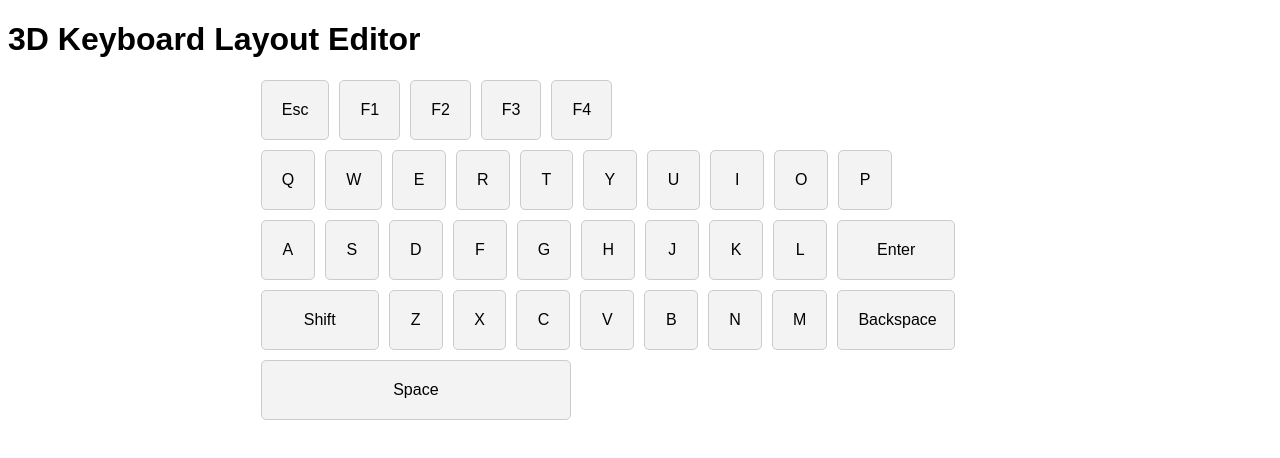
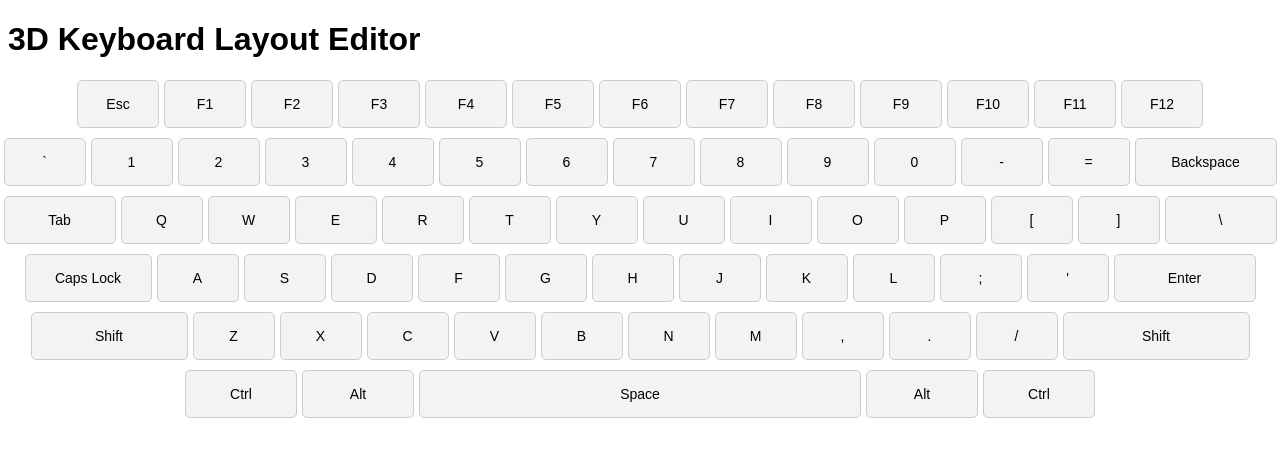
Before and after one commit to marcelomazza/3dkeyboard, a React (Create React App) app: page / in a window 1280 px wide. Shown: the top 458 px of the page. Built offline with nearby package versions, Linux system fonts and the light colour scheme.

Commit message:
Define layoutModel.js

```diff
--- a/src/App.css
+++ b/src/App.css
@@ -2,31 +2,28 @@ body {
   font-family: sans-serif;
 }
 
-.keyboard-grid {
-  display: flex;
-  flex-direction: column;
-  gap: 10px;
-  justify-content: center;
-  margin: 20px auto;
-  width: 60%;
+.keyboard {
+  max-width: 900px; /* Set a maximum width for the entire keyboard */
+  margin: 0 auto;
 }
 
 .keyboard-row {
-  display: grid;
-  grid-template-columns: repeat(12, 1fr); /* Adjust depending on layout */
-  gap: 10px;
+  display: flex;
+  justify-content: center; /* Center all keys within the row */
+  gap: 5px; /* Adjusted spacing between keys */
+  margin-bottom: 10px;
 }
 
 .key {
   background-color: #f3f3f3;
-  padding: 20px;
+  padding: 15px 10px; /* Adjust padding for a more compact key size */
   text-align: center;
   border: 1px solid #ccc;
   border-radius: 5px;
-  font-size: 16px;
+  font-size: 14px;
   cursor: pointer;
   transition: background-color 0.2s ease;
-  width: auto; /* Automatic width for standard keys */
+  flex: 0 0 auto;
 }
 
 .key:hover {
--- a/src/components/Keyboard.js
+++ b/src/components/Keyboard.js
@@ -1,49 +1,31 @@
 import React from 'react';
+import layoutModel from '../models/layoutModel'; // Import the centralized layout model
 
-// Predefined QWERTY layout data structure
-const predefinedLayouts = {
-  qwerty: [
-    [
-      { label: 'Esc' }, { label: 'F1' }, { label: 'F2' }, { label: 'F3' }, { label: 'F4' }
-    ],
-    [
-      { label: 'Q' }, { label: 'W' }, { label: 'E' }, { label: 'R' }, { label: 'T' }, { label: 'Y' }, { label: 'U' }, { label: 'I' }, { label: 'O' }, { label: 'P' }
-    ],
-    [
-      { label: 'A' }, { label: 'S' }, { label: 'D' }, { label: 'F' }, { label: 'G' }, { label: 'H' }, { label: 'J' }, { label: 'K' }, { label: 'L' }, { label: 'Enter', width: 2 } // Fixed width for Enter key
-    ],
-    [
-      { label: 'Shift', width: 2 }, { label: 'Z' }, { label: 'X' }, { label: 'C' }, { label: 'V' }, { label: 'B' }, { label: 'N' }, { label: 'M' }, { label: 'Backspace', width: 2 } // Fixed width for Backspace
-    ],
-    [
-      { label: 'Space', width: 5 } // Fixed width for Spacebar
-    ]
-  ]
-};
-
-// Create the Key component
 const KeyComponent = ({ label, width }) => {
   return (
-    <div className="key" style={{ gridColumn: width ? `span ${width}` : 'auto' }}>
+    <div
+      className="key"
+      style={{ flex: `0 0 ${width * 60}px` }} // Adjust width dynamically based on key size
+    >
       {label}
     </div>
   );
 };
 
-// Render the QWERTY layout using the predefined data
-const Keyboard = () => {
-  const layout = predefinedLayouts.qwerty; // Load the predefined QWERTY layout
+const Keyboard = ({ layoutType = 'qwerty' }) => {
+  const layout = layoutModel.getLayout(layoutType); // Get the layout (predefined or custom)
 
+  const rows = [1, 2, 3, 4, 5, 6]; // Total number of rows in the layout
   return (
-    <div className="keyboard-grid">
-      {layout.map((row, rowIndex) => (
-        <div key={rowIndex} className="keyboard-row">
-          {row.map((key, keyIndex) => (
-            <KeyComponent key={keyIndex} label={key.label} width={key.width} />
+    <>
+      {rows.map(row => (
+        <div className="keyboard-row" key={row}>
+          {layout.filter(key => key.row === row).map((key, index) => (
+            <KeyComponent key={index} label={key.label} width={key.width} />
           ))}
         </div>
       ))}
-    </div>
+    </>
   );
 };
 
--- /dev/null
+++ b/src/models/layoutModel.js
@@ -0,0 +1,109 @@
+const predefinedLayouts = {
+  qwerty: [
+    { label: 'Esc', row: 1, width: 1 },
+    { label: 'F1', row: 1, width: 1 },
+    { label: 'F2', row: 1, width: 1 },
+    { label: 'F3', row: 1, width: 1 },
+    { label: 'F4', row: 1, width: 1 },
+    { label: 'F5', row: 1, width: 1 },
+    { label: 'F6', row: 1, width: 1 },
+    { label: 'F7', row: 1, width: 1 },
+    { label: 'F8', row: 1, width: 1 },
+    { label: 'F9', row: 1, width: 1 },
+    { label: 'F10', row: 1, width: 1 },
+    { label: 'F11', row: 1, width: 1 },
+    { label: 'F12', row: 1, width: 1 },
+
+    // Row 2: Numbers and Backspace
+    { label: '`', row: 2, width: 1 },
+    { label: '1', row: 2, width: 1 },
+    { label: '2', row: 2, width: 1 },
+    { label: '3', row: 2, width: 1 },
+    { label: '4', row: 2, width: 1 },
+    { label: '5', row: 2, width: 1 },
+    { label: '6', row: 2, width: 1 },
+    { label: '7', row: 2, width: 1 },
+    { label: '8', row: 2, width: 1 },
+    { label: '9', row: 2, width: 1 },
+    { label: '0', row: 2, width: 1 },
+    { label: '-', row: 2, width: 1 },
+    { label: '=', row: 2, width: 1 },
+    { label: 'Backspace', row: 2, width: 2 },
+
+    // Row 3: QWERTY
+    { label: 'Tab', row: 3, width: 1.5 },
+    { label: 'Q', row: 3, width: 1 },
+    { label: 'W', row: 3, width: 1 },
+    { label: 'E', row: 3, width: 1 },
+    { label: 'R', row: 3, width: 1 },
+    { label: 'T', row: 3, width: 1 },
+    { label: 'Y', row: 3, width: 1 },
+    { label: 'U', row: 3, width: 1 },
+    { label: 'I', row: 3, width: 1 },
+    { label: 'O', row: 3, width: 1 },
+    { label: 'P', row: 3, width: 1 },
+    { label: '[', row: 3, width: 1 },
+    { label: ']', row: 3, width: 1 },
+    { label: '\\', row: 3, width: 1.5 },
+
+    // Row 4: ASDF
+    { label: 'Caps Lock', row: 4, width: 1.75 },
+    { label: 'A', row: 4, width: 1 },
+    { label: 'S', row: 4, width: 1 },
+    { label: 'D', row: 4, width: 1 },
+    { label: 'F', row: 4, width: 1 },
+    { label: 'G', row: 4, width: 1 },
+    { label: 'H', row: 4, width: 1 },
+    { label: 'J', row: 4, width: 1 },
+    { label: 'K', row: 4, width: 1 },
+    { label: 'L', row: 4, width: 1 },
+    { label: ';', row: 4, width: 1 },
+    { label: '\'', row: 4, width: 1 },
+    { label: 'Enter', row: 4, width: 2 },
+
+    // Row 5: ZXCVB
+    { label: 'Shift', row: 5, width: 2.25 },
+    { label: 'Z', row: 5, width: 1 },
+    { label: 'X', row: 5, width: 1 },
+    { label: 'C', row: 5, width: 1 },
+    { label: 'V', row: 5, width: 1 },
+    { label: 'B', row: 5, width: 1 },
+    { label: 'N', row: 5, width: 1 },
+    { label: 'M', row: 5, width: 1 },
+    { label: ',', row: 5, width: 1 },
+    { label: '.', row: 5, width: 1 },
+    { label: '/', row: 5, width: 1 },
+    { label: 'Shift', row: 5, width: 2.75 },
+
+    // Row 6: Spacebar
+    { label: 'Ctrl', row: 6, width: 1.5 },
+    { label: 'Alt', row: 6, width: 1.5 },
+    { label: 'Space', row: 6, width: 7 },
+    { label: 'Alt', row: 6, width: 1.5 },
+    { label: 'Ctrl', row: 6, width: 1.5 }
+  ]
+};
+
+let customLayout = [];
+
+const layoutModel = {
+  getLayout: (type = 'qwerty') => {
+    if (type === 'custom') {
+      return customLayout;
+    }
+    return predefinedLayouts[type];
+  },
+  addKey: (label, width = 1, row = 1) => {
+    customLayout.push({ label, width, row });
+  },
+  removeKey: (label) => {
+    customLayout = customLayout.filter(key => key.label !== label);
+  },
+  modifyKey: (label, newProperties) => {
+    customLayout = customLayout.map(key =>
+      key.label === label ? { ...key, ...newProperties } : key
+    );
+  }
+};
+
+export default layoutModel;
```
